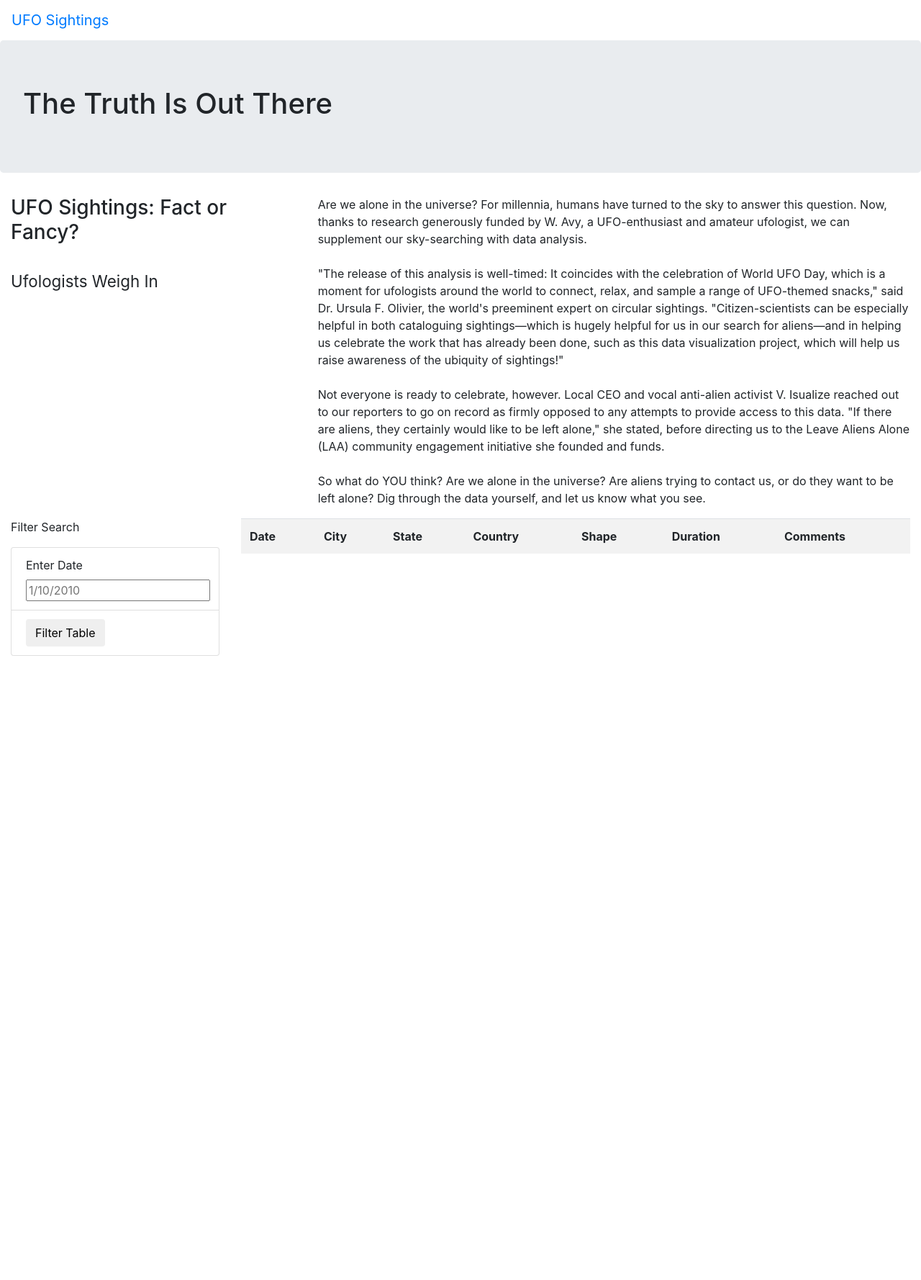
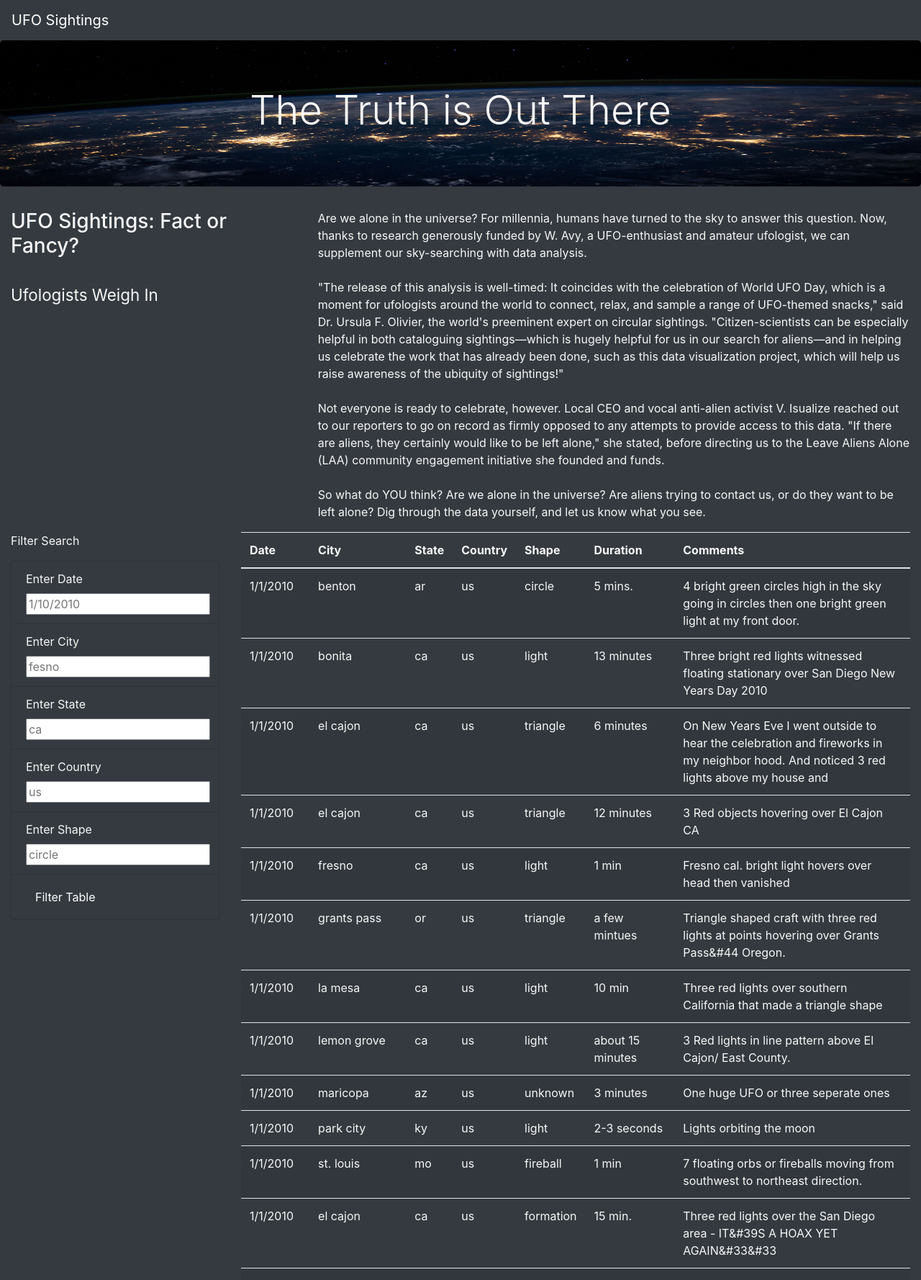
Before and after one commit to Waking-Dreamer/UFOs, a plain HTML site: page index.html in a window 1280 px wide. Shown: the top 1778 px of the page at 72% size. Before the commit the page ends 911 px from the top, so only its background shows below. Drawn offline with nearby package versions, Linux system fonts and the light colour scheme.

Commit message:
adding updated JS and HTML files

```diff
--- a/index.html
+++ b/index.html
@@ -14,11 +14,11 @@
     <!-- Add a link to the stylesheet-->
     <link rel="stylesheet" href="static/css/style.css">
 </head>
-<body>
+<body class="bg-dark">
     <!--Wrapper class adds extra functionality to Bootstrap. It helps group the elements (e.g., title, paragraph, table, and filters) and specifies the styling in our stylesheet.-->
     <div class="wrapper">
         <!--Build the navigation bar (Specifying "navbar-expand-lg" provides extra responsiveness to the default navbar behavior)-->
-        <nav class="navbar navbar-expand-lg">
+        <nav class="navbar navbar-dark bg-dark navbar-expand-lg">
             <!--Add functionality to the navbar-->
             <!-- Reset the webpage after a filter has been applied to the table. This is accomplished by linking to the homepage-->
             <!--“navbar-brand” is a built-in style from Bootstrap that provides padding and font sizing to the element by default-->
@@ -26,7 +26,7 @@
         </nav>
         <!--Create jumbotron header-->
         <div class="jumbotron">
-            <h1>The Truth Is Out There</h1>
+            <h1 class="display-4">The Truth is Out There</h1>
         </div>
         <!--Create the container and row, Adding "container-fluid" to the div will ensure that both elements we’re adding will span the width of the viewport. The "row" class makes
             sure that the title and paragraph will align neatly along the page. -->
@@ -50,30 +50,51 @@
             <div class="row">
                 <!--Table filter (accept user input)-->
                 <div class="col-md-3">
-                    <form>
+                    <!--form-->
                         <p>Filter Search</p>
-                    </form>
+                    <!--form-->
                     <!--Add input box for search date and button to execute search-->
-                    <ul class="list-group">
-                        <li class="list-group-item">
-                            <!--Represents a caption for the date item. The text Enter Date serves as the actual label-->
-                            <label for="date">Enter Date</label>
-                            <!--The id="datetime" is what our JavaScript code will look for when the button is clicked and the function is executed-->
+                    <form class="bg-dark">
+                        <div class="form-group">
+                            <ul class="list-group bg-dark" id="filters">
+                                <!--Add 5 filtter fields for end user to input filter certeria-->
+                                <li class="list-group-item bg-dark">
+                                    <label for="datetime">Enter Date</label>
                                     <input type="text" placeholder="1/10/2010" id="datetime" />
                                 </li>
-                        <li class="list-group-item">
+                                <li class="list-group-item bg-dark">
+                                    <label for="city">Enter City</label>
+                                    <input type="text" placeholder="fesno" id="city" />
+                                </li>
+                                <li class="list-group-item bg-dark">
+                                    <label for="state">Enter State</label>
+                                    <input type="text" placeholder="ca" id="state" />
+                                </li>
+                                <li class="list-group-item bg-dark">
+                                    <label for="country">Enter Country</label>
+                                    <input type="text" placeholder="us" id="country" />
+                                </li>
+                                <li class="list-group-item bg-dark">
+                                    <label for="shape">Enter Shape</label>
+                                    <input type="text" placeholder="circle" id="shape" />
+                                </li>
+                                <li class="list-group-item bg-dark">
                                     <!-- Add filter button-->
                                     <!--The class="btn btn-default" attribute adds some Bootstrap styling to keep the element neat. Named button “Filter Table,” by nesting it
                                         between the opening and closing button tags.-->
-                            <button id="filter-btn" type="button" class="btn btn-default">Filter Table</button>
+                                    <button id="filter-btn" type="button" class="btn btn-dark">Filter Table</button>
                                 </li>
                             </ul>
                         </div>
+                    </form>
+                </div>
                 <!--Create search results table-->
                 <div class="col-md-9">
+                    <div id="table-area" class="">
                     <table class="table table-striped">
-                        <thread>
+                        <thead>
                             <tr>
+                                <!--Table column headers-->
                                 <th>Date</th>
                                 <th>City</th>
                                 <th>State</th>
@@ -82,14 +103,17 @@
                                 <th>Duration</th>
                                 <th>Comments</th>
                             </tr>
-                        </thread>
-                        <tobody></tobody>
+                        </thead>
+                        <tbody></tbody>
                     </table>
                     </div>
                 </div>
             </div>
-
-
         </div>
+    </div>
+    <!-- Add scripts-->
+    <script src="https://cdnjs.cloudflare.com/ajax/libs/d3/4.11.0/d3.js"></script>
+    <script src="static/js/data.js"></script>
+    <script src="static/js/app.js"></script>
 </body>
 </html>
--- a/static/css/style.css
+++ b/static/css/style.css
@@ -0,0 +1,11 @@
+/* Apply light text color to the body of the page */
+body {
+    color: #f7f7f7;
+}
+
+/* Style the jumbotron with a background image */
+.jumbotron {
+    background-image: url("../images/nasa.jpg");
+    background-size: 100% 100%;
+    text-align: center;
+  }
--- a/static/js/app.js
+++ b/static/js/app.js
@@ -1,55 +1,75 @@
-// import the data from data.js
+// from data.js
 const tableData = data;
 
-// Reference the HTML table using d3 (tell JS to look for the <tbody> tags in the HTML)
+// get table references
 var tbody = d3.select("tbody");
 
-// Build function to iterate through the UFO data and put into table
 function buildTable(data) {
-    // Clear the table of data
+  // First, clear out any existing data
   tbody.html("");
 
-    // Loop through each object in the data
+  // Next, loop through each object in the data
+  // and append a row and cells for each value in the row
   data.forEach((dataRow) => {
-        // Append a row to the table body (tells JavaScript to find the <tbody> tag within the HTML and add a table row ("tr"))
+    // Append a row to the table body
     let row = tbody.append("tr");
 
-        // Loop through each field in the dataRow
+    // Loop through each field in the dataRow and add
+    // each value as a table cell (td)
     Object.values(dataRow).forEach((val) => {
-            // Append each value of the object to a cell in the table
       let cell = row.append("td");
       cell.text(val);
+    });
+  });
 }
-        );
+
+// Keep track of all filters
+var filters = {};
+
+// This function will replace your handleClick function
+function updateFilters() {
+
+  // Save the element, value, and id of the filter that was changed
+  let changedElement = d3.select(this);
+  let elementValue = changedElement.property("value");
+  let elementId = changedElement.attr("id");
+
+  console.log(elementValue, elementId);
+
+  // If a filter value was entered then add that filterId and value
+  // to the filters list. Otherwise, clear that filter from the filters object
+
+  if (elementValue) {
+    filters[elementId] = elementValue;
+  } else {
+    delete filters[elementId]
+  };
+
+  // Call function to apply all filters and rebuild the table
+  filterTable();
+}
+
+function filterTable() {
+
+  // Set the filteredData to the tableData
+  let filteredData = tableData;
+
+  // Loop through all of the filters and keep any data that
+  // matches the filter values
+
+Object.entries(filters).forEach(([key,value]) => {
+  filteredData = filteredData.filter(row => row[key] === value);
 });
 
+  // Finally, rebuild the table using the filtered Data
+  buildTable(filteredData);
 }
 
-// Create function to handle end used clicking on button to filter
-function handleClick() {
-    // select the very first element that matches selector string: “#datetime”
-    // By chaining .property("value"); to the d3.select function, we’re telling D3 not only to look for where our date
-    // values are stored on the webpage, but to actually grab that information and hold it in the “date” variable.
-    let date = d3.select("#datetime").property("value");
-    // Set a default filter and save it to a new variable
-    let filteredData = tableData;
+// Attach an event to listen for changes to each filter
+// Hint: You'll need to select the event and what it is listening for within each set of parenthesis
+//d3.selectAll().on();
 
-    // Use an if statement to check if a date was entered and filter the data using that date
-    if (date) {
-        // Apply `filter` to the table data to only keep the rows where the `datetime` value matches the filter value
-        filteredData = filteredData.filter(row => row.datetime === date);
-    };
+d3.selectAll("input").on("change", updateFilters);
 
-    // Rebuild the table using the filtered data. If no date was entered, then filteredData will just be the orignal tableData.
-    buildTable(filteredData);
-};
-
-// Listens for when a click occurs on the webpage
-// Our selector string contains the id for another HTML tag. We’ll assign a unique id to a button element in the HTML called “filter-btn”. It’ll be included in the button tags we
-// create for the filter button. We’re linking our code directly to the filter button. By adding .on("click", handleClick);, we’re telling D3 to execute our handleClick() function
-// when the button with an id of filter-btn is clicked.
-d3.selectAll("#filter-btn").on("click", handleClick);
-
-// Call buildTable function so the table loads when the webpage does
-// Will create a basic table filled with row upon row of unfiltered data pulled straight from our array
+// Build the table when the page loads
 buildTable(tableData);
```
Also changed, not shown: static/js/app_module.js (added, +54 -0 lines), static/images/nasa.jpg (added), 1 other file. Lines whose indentation alone changed are shown as unchanged.
